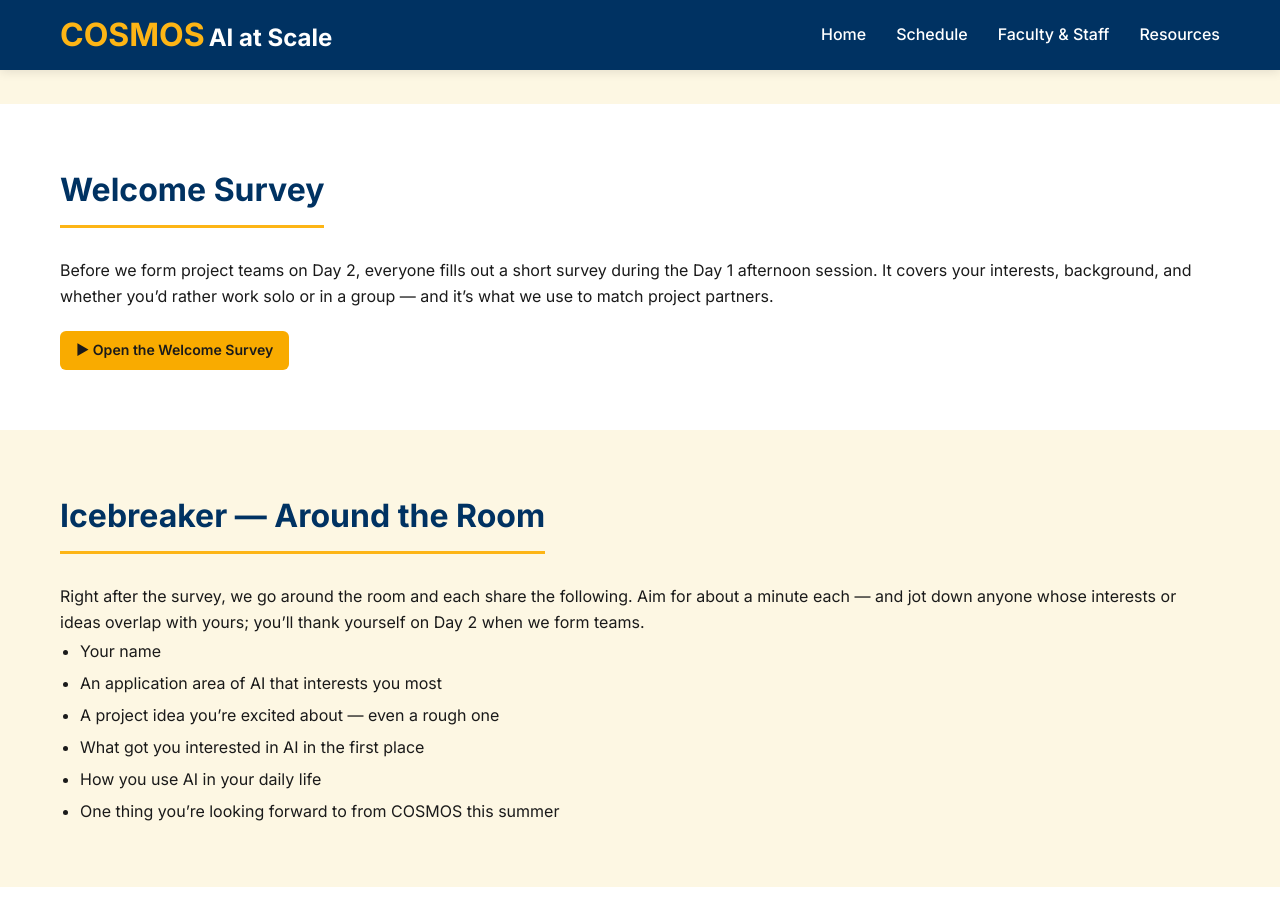
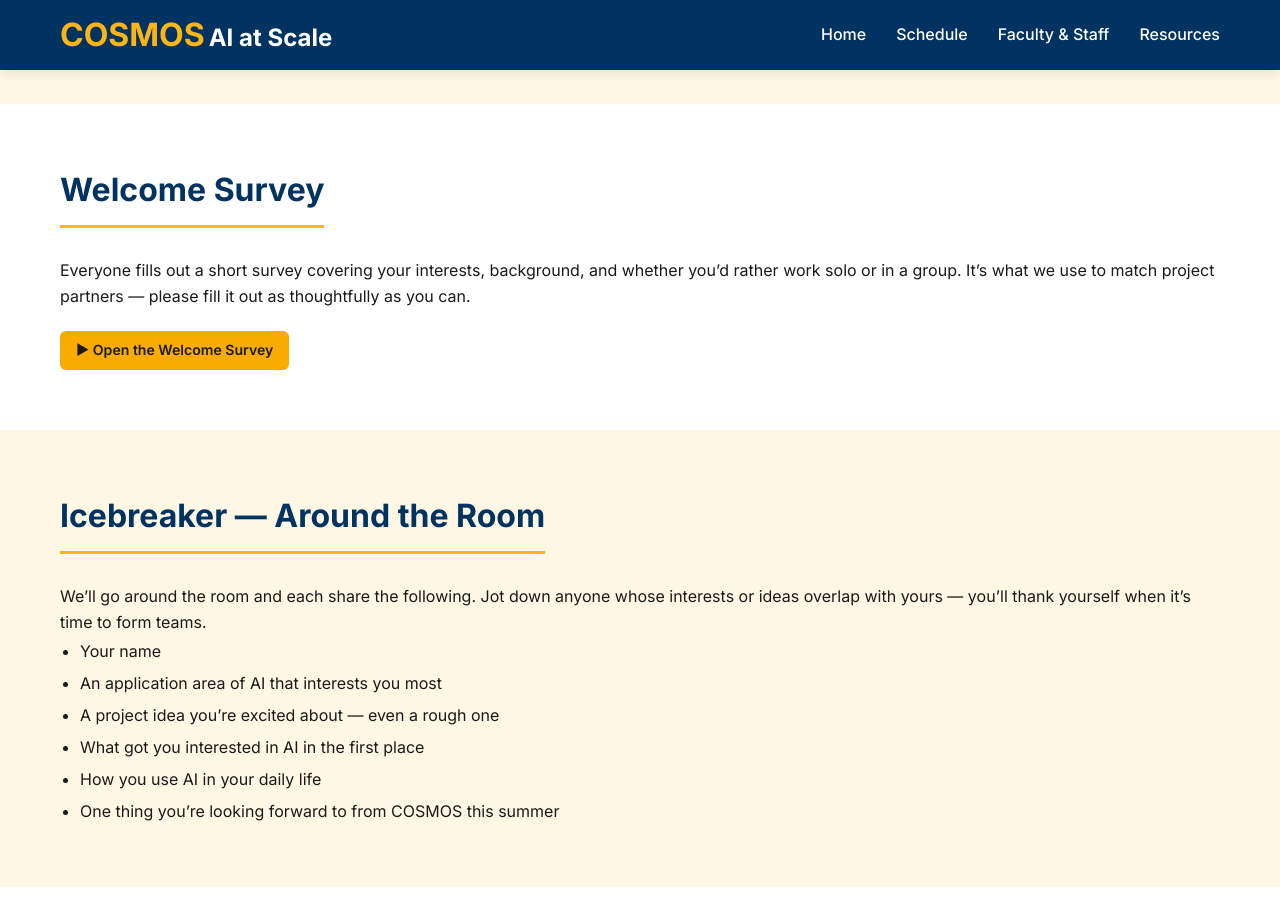
Before and after one commit to cosmos-ai-ucm/cosmos-ai-ucm.github.io, a Jekyll site: the page built from modules/foundations.html, in a window 1280 px wide and 900 px high, scrolled down 924 px. Built offline with Jekyll 4.4.1, drawn with Linux system fonts in a browser that asks for light colours.

Commit message:
Remove specific day/timing references from Welcome Survey and icebreaker
Keeps the flow flexible during Week 1 rather than pinning the survey
to Day 1 afternoon or team formation to Day 2.

Co-Authored-By: Claude Opus 4.7 <noreply@anthropic.com>

```diff
--- a/modules/foundations.html
+++ b/modules/foundations.html
@@ -37,9 +37,9 @@ title: Foundations
   <div class="container">
     <h2 class="section-title">Welcome Survey</h2>
     <p>
-      Before we form project teams on Day 2, everyone fills out a short survey during the Day 1
-      afternoon session. It covers your interests, background, and whether you&rsquo;d rather work
-      solo or in a group &mdash; and it&rsquo;s what we use to match project partners.
+      Everyone fills out a short survey covering your interests, background, and whether you&rsquo;d
+      rather work solo or in a group. It&rsquo;s what we use to match project partners &mdash; please
+      fill it out as thoughtfully as you can.
     </p>
     <p style="margin-top:10px;">
       <a class="colab-link" href="https://forms.gle/nkZhF4vRqtGqnh2a9" target="_blank" rel="noopener">
@@ -53,9 +53,8 @@ title: Foundations
   <div class="container">
     <h2 class="section-title">Icebreaker &mdash; Around the Room</h2>
     <p>
-      Right after the survey, we go around the room and each share the following. Aim for about a
-      minute each &mdash; and jot down anyone whose interests or ideas overlap with yours; you&rsquo;ll
-      thank yourself on Day 2 when we form teams.
+      We&rsquo;ll go around the room and each share the following. Jot down anyone whose interests or
+      ideas overlap with yours &mdash; you&rsquo;ll thank yourself when it&rsquo;s time to form teams.
     </p>
     <ul style="margin-left:20px;line-height:2;">
       <li>Your name</li>
```
